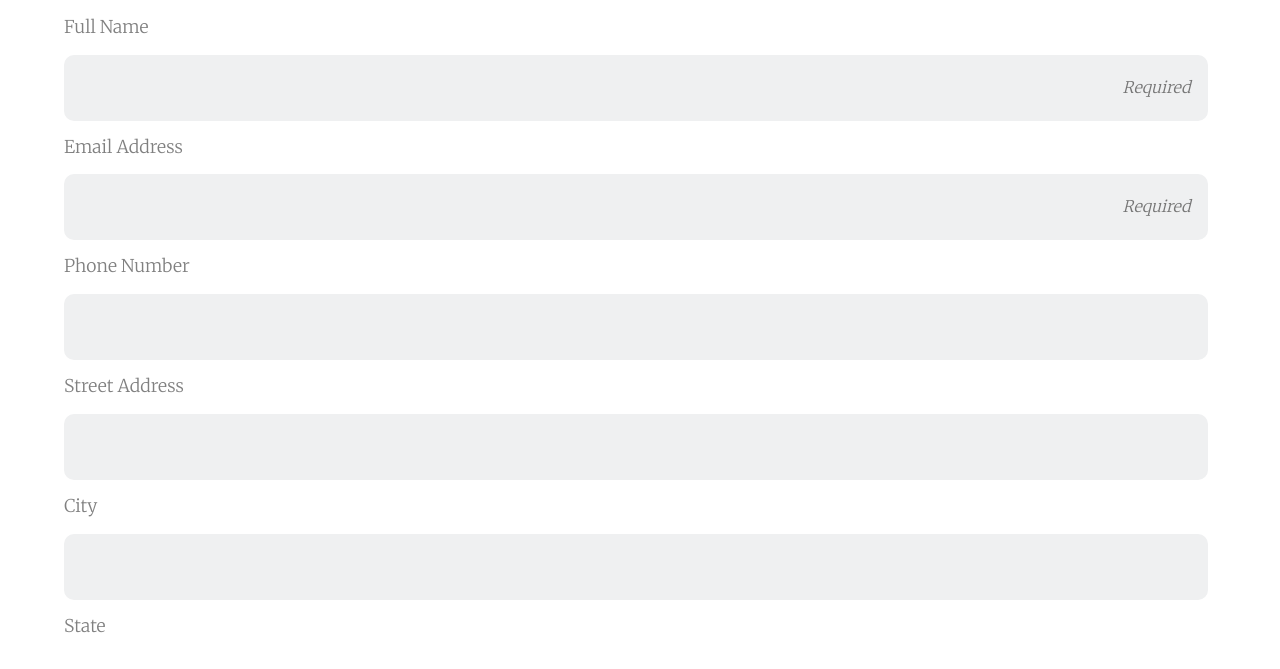
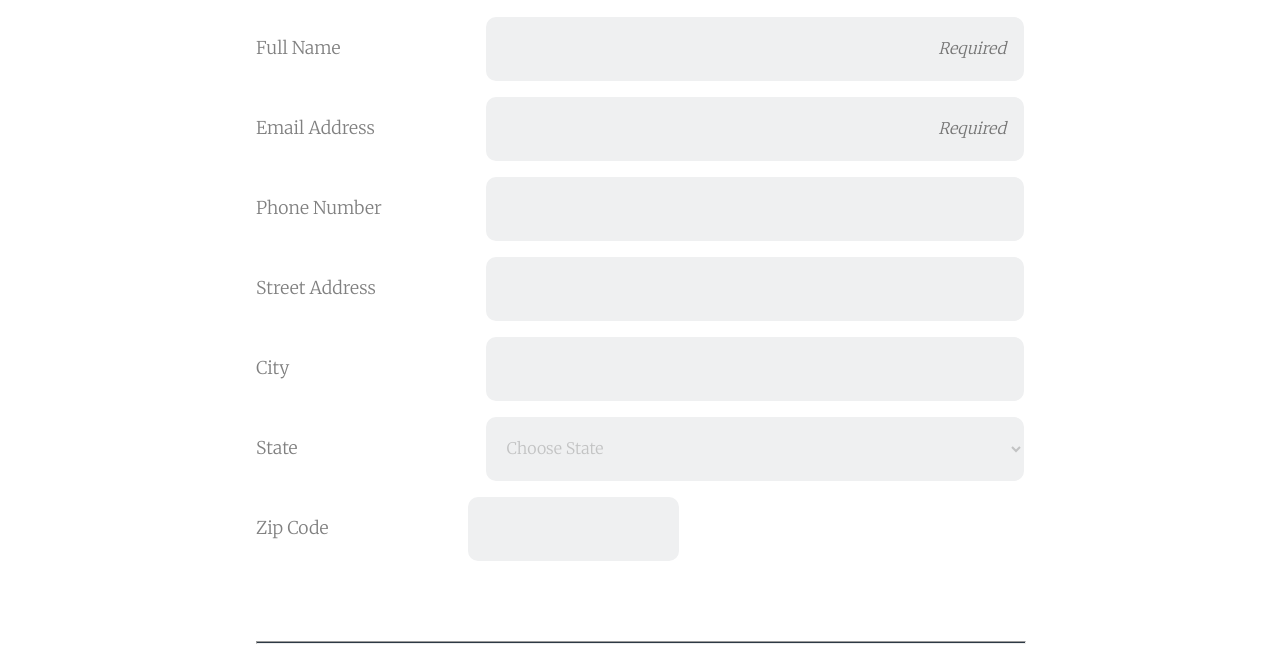
Before and after one commit to anish-chopra/Project-3, a plain HTML site: page index.html in a window 1280 px wide. Shown: the part 386-1055 px from the top of the page. Drawn offline with Linux system fonts and the light colour scheme.

Commit message:
Mobile and Desktop Round 1

```diff
--- a/index.html
+++ b/index.html
@@ -16,6 +16,7 @@
     <header>
       <h1>THE CODE REVIEW</h1>
     </header>
+    <div class="enitre-page">
       <section class="newsletter">
         <h2>Signup for our newsletter</h2>
         <p class="latest_news">
@@ -26,7 +27,8 @@
       <section class="form">
         <h2 class="contact-info">Contact Information</h2>
         <form>
-        <label for="name">Full Name</label>
+          <div class="name-div">
+            <label class="name" for="name">Full Name</label>
             <input
               type="text"
               id="name"
@@ -34,6 +36,8 @@
               placeholder="Required"
               class="input-box"
             />
+          </div>
+          <div class="email-div">
             <label for="mail">Email Address</label>
             <input
               type="email"
@@ -41,13 +45,26 @@
               name="user_email"
               placeholder="Required"
               class="input-box"
-        /><br />
+            />
+          </div>
+          <div class="phone-div">
             <label for="phone">Phone Number</label>
             <input type="tel" id="phone" name="user_phone" class="input-box" />
+          </div>
+          <div class="street-div">
             <label for="street">Street Address</label>
-        <input type="text" id="street" name="user_street" class="input-box" />
+            <input
+              type="text"
+              id="street"
+              name="user_street"
+              class="input-box"
+            />
+          </div>
+          <div class="city-div">
             <label for="city">City</label>
             <input type="text" id="city" name="user_city" class="input-box" />
+          </div>
+          <div class="state-div">
             <label for="state">State</label><br />
             <select id="state" class="input-box">
               <option id="choose" value="choose" disabled selected hidden>
@@ -105,13 +122,14 @@
               <option value="WI">Wisconsin</option>
               <option value="WY">Wyoming</option>
             </select>
-        <br />
+          </div>
+          <div class="zip-div">
             <label for="zip">Zip Code</label>
             <input type="text" id="zip" name="user_zip" class="input-box" />
-        <!-- </form> -->
-        <section class="newsletter_preferences"></section>
+          </div>
+          <hr class="break" />
           <h2 class="newsletter-heading">Newsletter</h2>
-        <!-- <form> -->
+
           <label>Select the newsletter you would like to receive</label>
           <div class="html-news">
             <input
@@ -155,5 +173,6 @@
         </form>
         <p class="copyright"><em>Copyright The Code Review</em></p>
       </section>
+    </div>
   </body>
 </html>
--- a/style.css
+++ b/style.css
@@ -1,3 +1,6 @@
+* {
+  box-sizing: border-box;
+}
 h1 {
   background-color: #2d3945;
   color: white;
@@ -71,7 +74,7 @@ select {
   margin-bottom: 0.9em;
 }
 label {
-  display: block;
+  display: inline-block;
   margin: 0;
   margin-bottom: 1em;
 }
@@ -103,3 +106,35 @@ hr {
   height: 1px;
   background-color: #2d3945;
 }
+@media (min-width: 1024px) {
+  .form,
+  .newsletter,
+  hr {
+    width: 60%;
+  }
+  .break {
+    width: 100%;
+    margin-top: 4em;
+    margin-bottom: 4em;
+  }
+  .name-div,
+  .email-div,
+  .phone-div,
+  .street-div,
+  .city-div,
+  .state-div,
+  .zip-div {
+    display: flex;
+    justify-content: space-between;
+    align-items: baseline;
+  }
+  .zip-div {
+    padding-right: 21.55em;
+  }
+  input[type="text"],
+  input[type="tel"],
+  input[type="email"],
+  #state {
+    width: 70%;
+  }
+}
```
Lines whose indentation alone changed are shown as unchanged.
